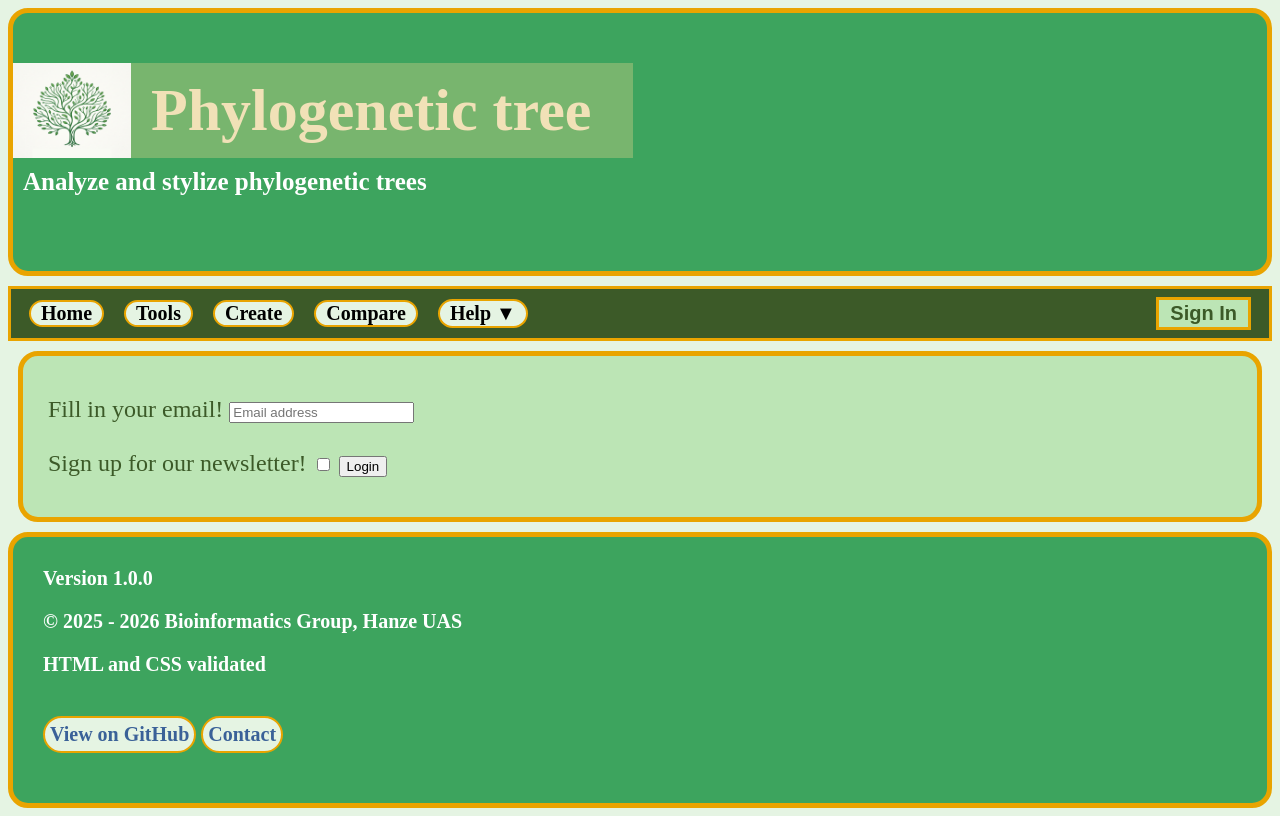
After one commit to Tristan-Kruithof/TOOLBOX-PyhlogeneticTree, a Flask app: page /home/signup in a window 1280 px wide. The commit adds this page. Run offline with Flask 3, Linux system fonts and the light colour scheme.

Commit message:
Made fully functional login system using session

```diff
--- a/app.py
+++ b/app.py
@@ -1,23 +1,28 @@
-from flask import Flask, render_template, request
+from flask import Flask, render_template, request, session
 
 
+from python.login import Account
 app = Flask(__name__)
+app.secret_key = "Jl%&*ad93248908fs&*(*liA*JK:)(@*#$(*(#%"
 
 @app.route('/')
-def root():
-    return render_template('home.html', title="Phylogenetic Tree")
+def root_route():
+    login_status = session.get('login_status')
+    return render_template('home.html', title="Phylogenetic Tree", login_status=login_status)
 
 @app.route('/home')
-def home():
-    return render_template('home.html', title="Home")
+def home_route():
+    login_status = session.get('login_status')
+    return render_template('home.html', title="Home", login_status=login_status)
 
 @app.route('/home/tools')
-def tools():
-
-    return render_template('tools.html', title="Tools")
+def tools_route():
+    login_status = session.get('login_status')
+    return render_template('tools.html', title="Tools", login_status=login_status)
 
 @app.route('/home/create', methods=['POST', 'GET'])
-def create():
+def create_route():
+    login_status = session.get('login_status')
     calc_dict = {"square": "squared.png", "division": "division.png", "multiplication": "Simple_multiplication.png",
                  "addition": "addition.png", "substraction": "substraction.jpg"}
 
@@ -32,7 +37,7 @@ def create():
         try:
             if selection == "division":
                 if input_2 == 0:
-                    return render_template('create.html', title="Create", math=math, result="Cannot divide by 0!", input_1=input_1, input_2=input_2, selection=selection)
+                    return render_template('create.html', title="Create", math=math, result="Cannot divide by 0!", input_1=input_1, input_2=input_2, selection=selection, login_status=login_status)
                 result = input_1 / input_2
             elif selection == "multiplication":
                 result = input_1 * input_2
@@ -43,10 +48,10 @@ def create():
             else:
                 result = int(float(input_1) ** float(input_2))
 
-            return render_template('create.html', title="Create", math=math, result=result, input_1=input_1, input_2=input_2, selection=selection)
+            return render_template('create.html', title="Create", math=math, result=result, input_1=input_1, input_2=input_2, selection=selection, login_status=login_status)
 
         except (OverflowError, ValueError):
-            return render_template('create.html', title="Create", math=math, result="Number too big to calculate!", input_1=input_1, input_2=input_2, selection=selection)
+            return render_template('create.html', title="Create", math=math, result="Number too big to calculate!", input_1=input_1, input_2=input_2, selection=selection, login_status=login_status)
 
 
     else:
@@ -56,24 +61,55 @@ def create():
 
             return f'/static/images/create/{image_source}'
 
-        return render_template('create.html', title="Create", math="squared.png")
+        return render_template('create.html', title="Create", math="squared.png", login_status=login_status)
 
 
 @app.route('/home/compare')
-def compare():
-    return render_template('compare.html', title="Compare")
+def compare_route():
+    login_status = session.get('login_status')
+    return render_template('compare.html', title="Compare", login_status=login_status)
 
 @app.route('/home/help/contact')
-def contact():
-    return render_template('contact.html', title="Contact")
+def contact_route():
+    login_status = session.get('login_status')
+    return render_template('contact.html', title="Contact", login_status=login_status)
 
 @app.route('/home/help/installation')
-def installation():
-    return render_template('installation.html', title="Installation")
+def installation_route():
+    login_status = session.get('login_status')
+    return render_template('installation.html', title="Installation", login_status=login_status)
 
 @app.route('/home/help/about')
-def about():
-    return render_template('about.html', title="About")
+def about_route():
+    login_status = session.get('login_status')
+    return render_template('about.html', title="About", login_status=login_status)
+
+@app.route('/home/signup', methods=['POST', 'GET'])
+def signup_route():
+    login_status = session.get('login_status')
+
+    if request.method == 'POST':
+        email = request.form.get('email')
+        newsletter = request.form.get('newsletter')
+        acc = Account(email, newsletter)
+        acc.signup()
+        status = acc.status
+
+        validation = status[0]
+        message = status[1]
+
+        session['login_status'] = validation
+        login_status = validation
+
+
+        return render_template('loginpage.html', title="Login", status=login_status, login_status=login_status, login_message=message)
+
+
+    session['login_status'] = None
+    login_status = session.get('login_status')
+    return render_template('loginpage.html', title="Login", status=login_status, login_status=login_status)
+
+
 
 if __name__ == '__main__':
     app.run()
--- /dev/null
+++ b/templates/loginpage.html
@@ -0,0 +1,34 @@
+{% extends "main.html" %}
+
+{% block content %}
+    {% if status == True %}
+    <div class="home-boxes">
+
+        <a href="{{ url_for('signup_route') }}" class="nav_button">Log out!</a>
+        <div>
+            {{ login_message }}
+        </div>
+    </div>
+    {% endif %}
+
+    {% if status == False %}
+    <div class="home-boxes">
+        <div>
+            {{ login_message }}
+        </div>
+    </div>
+    {% endif %}
+
+    {% if status == None %}
+        <div class="home-boxes">
+        <form action="" method="POST">
+            <label for="email">Fill in your email!</label>
+            <input id="email" type="email" name="email" placeholder="Email address" required><br><br>
+
+            <label for="newsletter">Sign up for our newsletter!</label>
+            <input type="checkbox" name="newsletter" id="newsletter">
+            <button type="submit" name="submit">Login</button>
+        </form>
+        </div>
+    {% endif %}
+{% endblock %}
--- a/templates/main.html
+++ b/templates/main.html
@@ -20,20 +20,20 @@
     </div>
     <div class="navbar">
       <nav>
-          <a href="{{ url_for('home') }}" class="nav_button">Home</a>
-          <a href="{{ url_for('tools') }}" class="nav_button">Tools</a>
-          <a href="{{ url_for('create') }}" class="nav_button">Create</a>
-          <a href="{{ url_for('compare') }}" class="nav_button">Compare</a>
+          <a href="{{ url_for('home_route') }}" class="nav_button">Home</a>
+          <a href="{{ url_for('tools_route') }}" class="nav_button">Tools</a>
+          <a href="{{ url_for('create_route') }}" class="nav_button">Create</a>
+          <a href="{{ url_for('compare_route') }}" class="nav_button">Compare</a>
           <div class="dropdown">
               <button class="nav_button">Help ▼</button>
               <div class="dropdown-content">
-                  <a href="{{ url_for('installation') }}">Installation</a>
-                  <a href="{{ url_for('contact') }}">Contact</a>
-                  <a href="{{ url_for('about') }}">About</a>
+                  <a href="{{ url_for('installation_route') }}">Installation</a>
+                  <a href="{{ url_for('contact_route') }}">Contact</a>
+                  <a href="{{ url_for('about_route') }}">About</a>
               </div>
           </div>
           <div class="sign_up_button">
-              <a href="">Sign Up</a>
+              <a href="{{ url_for('signup_route') }}">Sign {% if not login_status %}In{% else %}Out{% endif %}</a>
           </div>
       </nav>
     </div>
@@ -51,7 +51,7 @@
         </div>
         <div class="sub_footer">
             <a href="https://github.com/Tristan-Kruithof/TOOLBOX-PyhlogeneticTree" target="_blank" class="nav_button">View on GitHub</a>
-            <a href="{{ url_for('contact') }}" class="nav_button">Contact</a>
+            <a href="{{ url_for('contact_route') }}" class="nav_button">Contact</a>
         </div>
 </footer>
 </body>
```
Also changed, not shown: python/login.py (added, +46 -0 lines), static/database/accounts.json (added, +22 -0 lines), templates/create.html (+8 -0 lines), templates/tools.html (+17 -10 lines), README.md.
